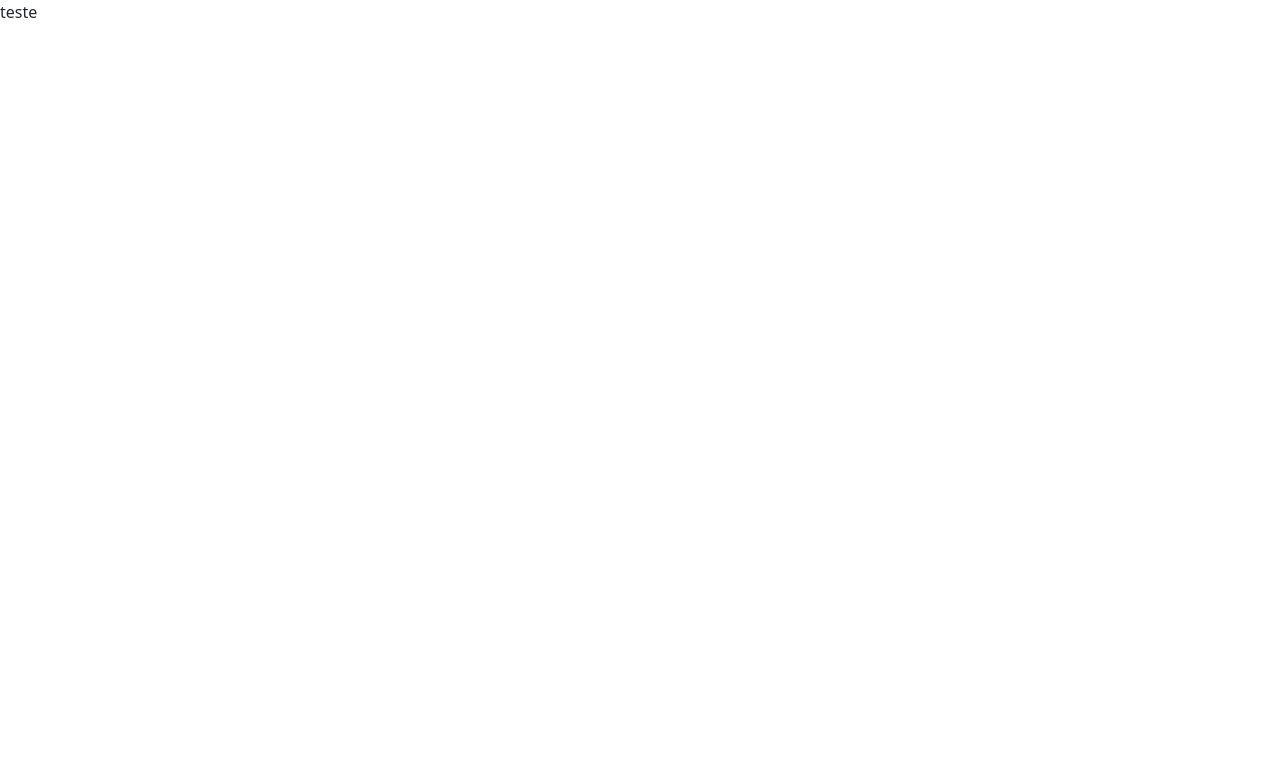
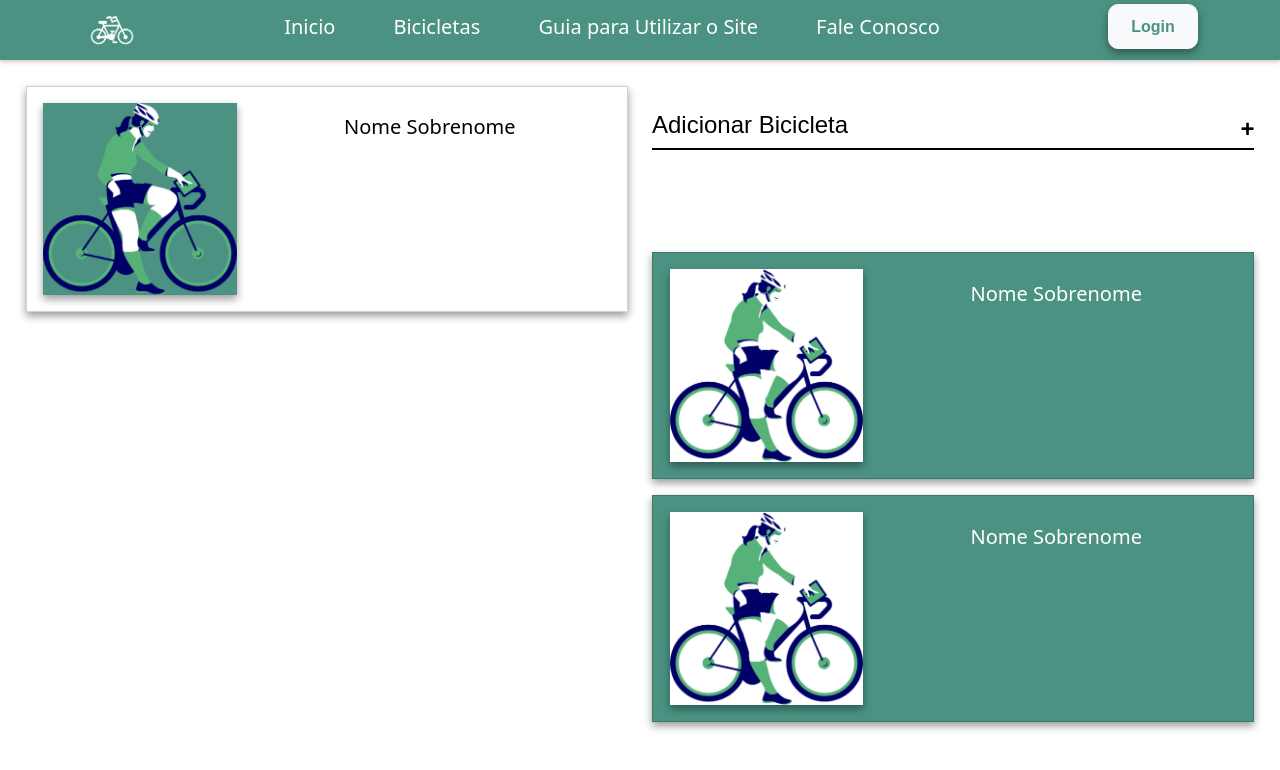
Before and after one commit to projetoPDali/front, a React (Create React App) app: page /perfil in a window 1280 px wide. Shown: the top 770 px of the page. Built offline with nearby package versions, Linux system fonts and the light colour scheme.

Commit message:
pagina perfil finalizada

```diff
--- a/src/App.tsx
+++ b/src/App.tsx
@@ -3,15 +3,11 @@ import React from "react";
 import { BrowserRouter as Router, Route, Routes } from "react-router-dom";
 import Home from "./Screens/Home";
 import Perfil from "./Screens/Perfil";
+import AppRouter from "./Navigation";
 
 function App() {
   return (
-    <Router>
-      <Routes>
-        <Route path="/" element={<Home />} />
-        <Route path="/perfil" element={<Perfil />} />
-      </Routes>
-    </Router>
+    <AppRouter/>
   );
 }
 
--- /dev/null
+++ b/src/Components/Perfil/AdBike.tsx
@@ -0,0 +1,37 @@
+import COLORS from "../../constant/colors";
+import { Link } from "react-router-dom";
+
+const AdBike = () => {
+  return (
+    <Link
+      to="/cadastro-bike"
+      style={{ textDecoration: "none", color: COLORS.black }}
+    >
+      <div
+        style={{
+          display: "flex",
+          flexDirection: "row",
+          justifyContent: "space-between",
+          borderBottom: "0.2vw solid " + COLORS.black,
+          marginBottom: "8vw",
+          marginTop: "2vw"
+        }}
+      >
+        <h1 style={{ fontFamily: "sans-serif", fontSize: 24 }}>
+          Adicionar Bicicleta
+        </h1>
+        <div
+          style={{
+            fontFamily: "sans-serif",
+            fontSize: 24,
+            fontWeight: "bold",
+          }}
+        >
+          +
+        </div>
+      </div>
+    </Link>
+  );
+};
+
+export default AdBike;
--- /dev/null
+++ b/src/Components/Perfil/CardLado.tsx
@@ -0,0 +1,56 @@
+import React from "react";
+import { Card, Row, Col } from "react-bootstrap";
+import { CSSProperties } from "react";
+import imageHeader from "../../assets/image-header.png";
+import COLORS from "../../constant/colors";
+
+interface CardLadoProps {
+  cardBackgroundColor: keyof typeof COLORS;
+  imageColBackgroundColor: keyof typeof COLORS;
+  textColor: keyof typeof COLORS;
+}
+
+const CardLado: React.FC<CardLadoProps> = ({
+  cardBackgroundColor,
+  imageColBackgroundColor,
+  textColor,
+}) => {
+  const cardStyle: CSSProperties = {
+    backgroundColor: COLORS[cardBackgroundColor],
+    borderRadius: 0,
+
+    paddingLeft: "1vw",
+    boxShadow: "0px 4px 8px rgba(0, 0, 0, 0.4)",
+  };
+
+  const imageColStyle: CSSProperties = {
+    backgroundColor: COLORS[imageColBackgroundColor],
+    padding: 0,
+    boxShadow: "0px 4px 8px rgba(0, 0, 0, 0.4)",
+  };
+
+  return (
+
+    <Card style={cardStyle} className="mb-3">
+      <Card.Body>
+        <Row>
+          <Col xs={12} md={4} style={imageColStyle}>
+            <img
+              src={imageHeader}
+              alt="Sua imagem"
+              className="img-fluid"
+              style={{ width: "100%", height: "100%" }}
+            />
+          </Col>
+          <Col xs={12} md={8} className="text-center">
+            <Card.Title style={{ paddingTop: "1vw", color: COLORS[textColor] }}>
+              Nome Sobrenome
+            </Card.Title>
+          </Col>
+        </Row>
+      </Card.Body>
+    </Card>
+    );
+};
+
+export default CardLado;
--- a/src/Navigation.tsx
+++ b/src/Navigation.tsx
@@ -1,7 +1,8 @@
 import React from 'react';
 import { BrowserRouter as Router, Route, Routes } from 'react-router-dom';
-import Home from './Screens/Home'; //
-import Perfil from './Screens/Perfil'; // Importe seu componente de perfil
+import Home from './Screens/Home';
+import Perfil from './Screens/Perfil';
+import CadastroBike from './Screens/CadastroBike';
 
 function AppRouter() {
   return (
@@ -9,6 +10,7 @@ function AppRouter() {
       <Routes>
         <Route path="/" element={<Home />} />
         <Route path="/perfil" element={<Perfil />} />
+        <Route path="/cadastro-bike" element={<CadastroBike/>} />
       </Routes>
     </Router>
   );
--- a/src/Screens/CadastroBike.tsx
+++ b/src/Screens/CadastroBike.tsx
@@ -1 +1,30 @@
-export {}
+import { Container, Row, Col, Form } from 'react-bootstrap';
+
+
+const CadastroBike = () => {
+  return (
+    <Container>
+    <Row>
+      {/* Coluna para a imagem (será ocultada em telas menores) */}
+      <Col md={5} className="d-none d-md-block">
+        <div>teste</div>
+      </Col>
+
+
+      <Col xs={12} md={7}>
+      <Form>
+      <Form.Group className="mb-3" controlId="exampleForm.ControlInput1">
+        <Form.Control type="email" placeholder="name@example.com" />
+      </Form.Group>
+      <Form.Group className="mb-3" controlId="exampleForm.ControlTextarea1">
+        <Form.Label>Example textarea</Form.Label>
+        <Form.Control as="textarea" rows={3} />
+      </Form.Group>
+    </Form>
+      </Col>
+    </Row>
+  </Container>
+  )
+};
+
+export default CadastroBike;
--- a/src/Screens/Perfil.tsx
+++ b/src/Screens/Perfil.tsx
@@ -1,7 +1,44 @@
 import React from "react";
+import { Container, Row, Col } from "react-bootstrap";
+import CardLado from "../Components/Perfil/CardLado";
+import AdBike from "../Components/Perfil/AdBike";
+import MainNavbar from "../Components/Navbar/Navbar";
 
 const Perfil = () => {
-  return <div>teste</div>;
+  return (
+    <div>
+      <MainNavbar />
+      <Container fluid style={{ padding: "2vw" }}>
+        <Row>
+          <Col md={6} >
+            <CardLado
+              cardBackgroundColor="white"
+              imageColBackgroundColor="primary"
+              textColor="black"
+
+            />
+          </Col>
+
+          <Col md={6}>
+            <AdBike />
+            <CardLado
+              cardBackgroundColor="primary"
+              imageColBackgroundColor="white"
+              textColor="white"
+            />
+            <CardLado
+              cardBackgroundColor="primary"
+              imageColBackgroundColor="white"
+              textColor="white"
+            />
+          </Col>
+
+
+
+        </Row>
+      </Container>
+    </div>
+  );
 };
 
 export default Perfil;
```
